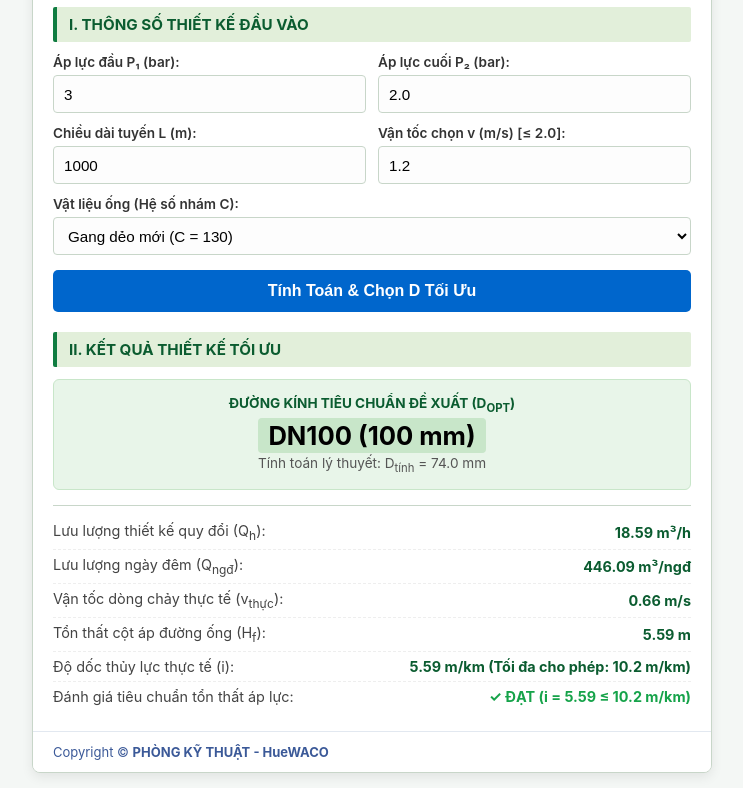
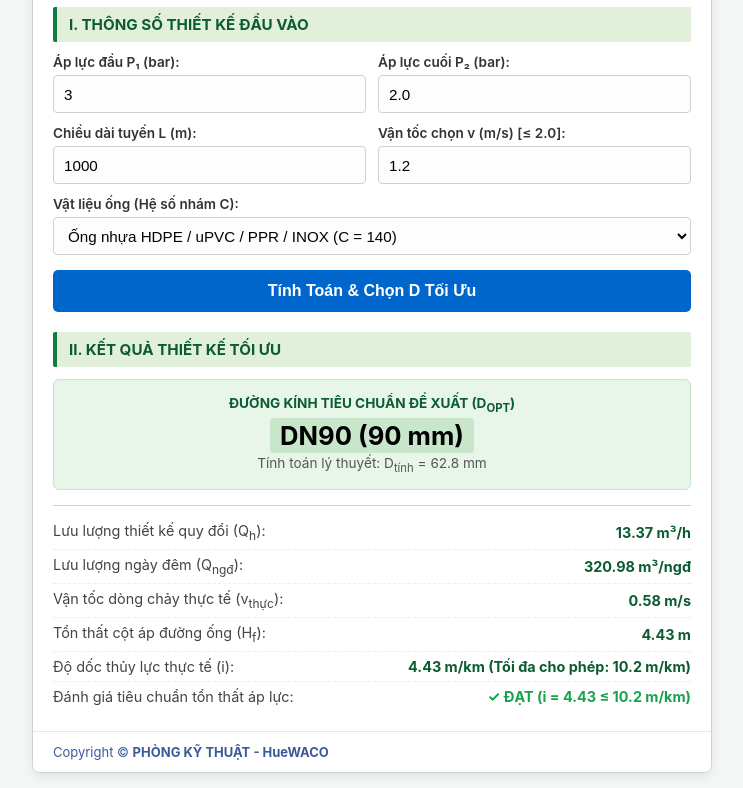
Before and after one commit to truongcongthien10/BANG_TINH_TOAN_-_THIET_KE_DUONG_ONG, a plain HTML site: page index.html in a window 1280 px wide. Shown: the part 74-862 px from the top of the page, without its empty margins (268-1011 px from the left). Drawn offline with Linux system fonts and the light colour scheme.

Commit message:
Update index.html

```diff
--- a/index.html
+++ b/index.html
@@ -113,8 +113,8 @@
             <div class="form-group full-width">
                 <label for="material">Vật liệu ống (Hệ số nhám C):</label>
                 <select id="material" onfocus="this.select()">
-                    <option value="hdpe">Ống nhựa HDPE / uPVC / PPR / INOX (C = 140)</option>
-                    <option value="ductile" selected>Gang dẻo mới (C = 130)</option>
+                    <option value="hdpe" selected>Ống nhựa HDPE / uPVC / PPR / INOX (C = 140)</option>
+                    <option value="ductile">Gang dẻo mới (C = 130)</option>
                     <option value="ductile_old">Gang dẻo cũ (C = 100)</option>
                     <option value="steel">Ống Thép mới (C = 130)</option>
                 </select>
@@ -128,30 +128,30 @@
 
         <div class="result-box">
             <div class="result-title">ĐƯỜNG KÍNH TIÊU CHUẨN ĐỀ XUẤT (D<sub>OPT</sub>)</div>
-            <div class="result-main"><span id="res_dn">DN80 (80 mm)</span></div>
-            <div class="result-sub">Tính toán lý thuyết: D<sub>tính</sub> = <span id="res_d_calc">74.0</span> mm</div>
+            <div class="result-main"><span id="res_dn">DN75 (75 mm)</span></div>
+            <div class="result-sub">Tính toán lý thuyết: D<sub>tính</sub> = <span id="res_d_calc">62.8</span> mm</div>
         </div>
 
         <div class="details-list">
             <div class="details-item">
                 <span class="details-label">Lưu lượng thiết kế quy đổi (Q<sub>h</sub>):</span>
-                <span class="details-val" id="res_qh">18.59 m³/h</span>
+                <span class="details-val" id="res_qh">13.37 m³/h</span>
             </div>
             <div class="details-item">
                 <span class="details-label">Lưu lượng ngày đêm (Q<sub>ngđ</sub>):</span>
-                <span class="details-val" id="res_qday">446.09 m³/ngđ</span>
+                <span class="details-val" id="res_qday">320.98 m³/ngđ</span>
             </div>
             <div class="details-item">
                 <span class="details-label">Vận tốc dòng chảy thực tế (v<sub>thực</sub>):</span>
-                <span class="details-val" id="res_v_actual">1.03 m/s</span>
+                <span class="details-val" id="res_v_actual">0.84 m/s</span>
             </div>
             <div class="details-item">
                 <span class="details-label">Tổn thất cột áp đường ống (H<sub>f</sub>):</span>
-                <span class="details-val" id="res_hf">9.85 m</span>
+                <span class="details-val" id="res_hf">9.52 m</span>
             </div>
             <div class="details-item">
                 <span class="details-label">Độ dốc thủy lực thực tế (i):</span>
-                <span class="details-val" id="res_i_val">9.85 m/km</span>
+                <span class="details-val" id="res_i_val">9.52 m/km</span>
             </div>
             <div class="details-item">
                 <span class="details-label">Đánh giá tiêu chuẩn tổn thất áp lực:</span>
@@ -171,7 +171,7 @@
     const STANDARD_DN = {
         ductile: [50, 65, 80, 100, 150, 200, 250, 300, 350, 400, 450, 500, 600, 700, 800, 900, 1000, 1200],
         ductile_old: [50, 65, 80, 100, 150, 200, 250, 300, 350, 400, 450, 500, 600, 700, 800, 900, 1000, 1200],
-        hdpe: [63, 75, 90, 110, 140, 160, 200, 225, 250, 280, 315, 355, 400, 450, 500, 630],
+        hdpe: [50, 63, 75, 90, 110, 140, 160, 200, 225, 250, 280, 315, 355, 400, 450, 500, 630],
         steel: [50, 65, 80, 100, 125, 150, 200, 250, 300, 350, 400, 450, 500, 600]
     };
 
@@ -188,7 +188,6 @@
         } else if (dn >= 150) {
             return 7.0;
         } else {
-            // Với các ống nhỏ hơn DN150, ưu tiên theo áp lực đầu vào có sẵn
             return Math.max(5.0, maxAvailableI);
         }
     }
@@ -207,8 +206,8 @@
 
         const C = HW_C_VALUES[matKey];
         const deltaP_bar = p1 - p2;
-        const hf_available = deltaP_bar * 10.1972; // mH2O
-        const maxAvailableI = (hf_available / L) * 1000.0; // m/km
+        const hf_available = deltaP_bar * 10.1972;
+        const maxAvailableI = (hf_available / L) * 1000.0;
 
         const term1 = 10.67 * L;
         const term2 = Math.pow(v_select * Math.PI / 4, 1.852);
@@ -225,6 +224,7 @@
         const dnList = STANDARD_DN[matKey];
         let chosenDN = dnList[dnList.length - 1];
 
+        // Lựa chọn cỡ ống thương mại nhỏ nhất lớn hơn hoặc bằng D_calc
         let startIndex = 0;
         for (let i = 0; i < dnList.length; i++) {
             if (dnList[i] >= D_calc_mm) {
@@ -250,7 +250,7 @@
             max_i_allowed = getMaxIAllowed(candidateDN, maxAvailableI);
 
             chosenDN = candidateDN;
-            if (i_actual_m_km <= max_i_allowed) {
+            if (i_actual_m_km <= max_i_allowed && v_actual <= 2.0) {
                 break;
             }
         }
```
